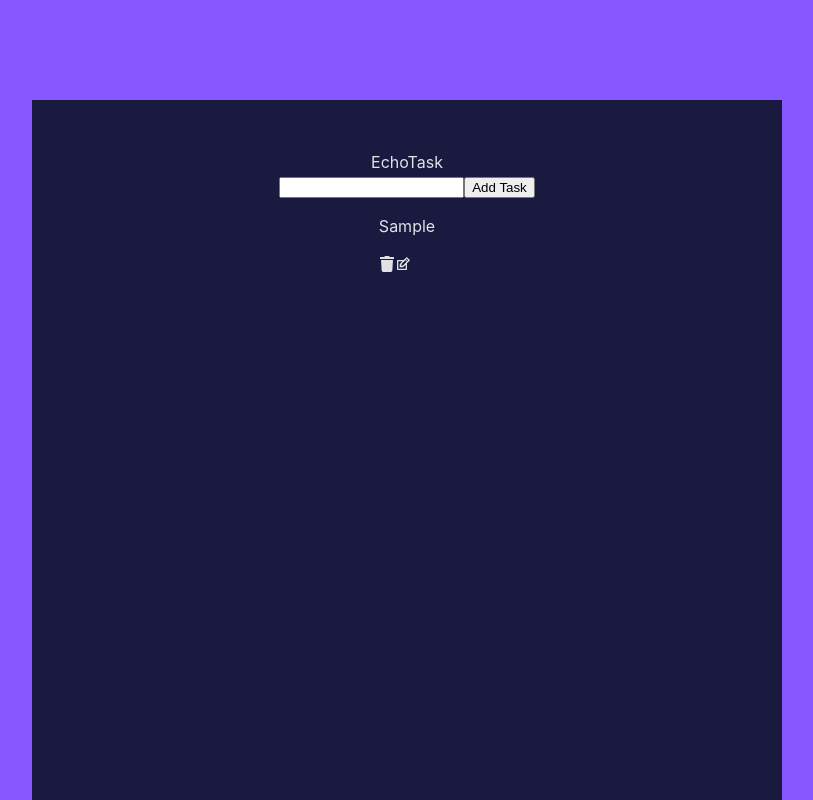
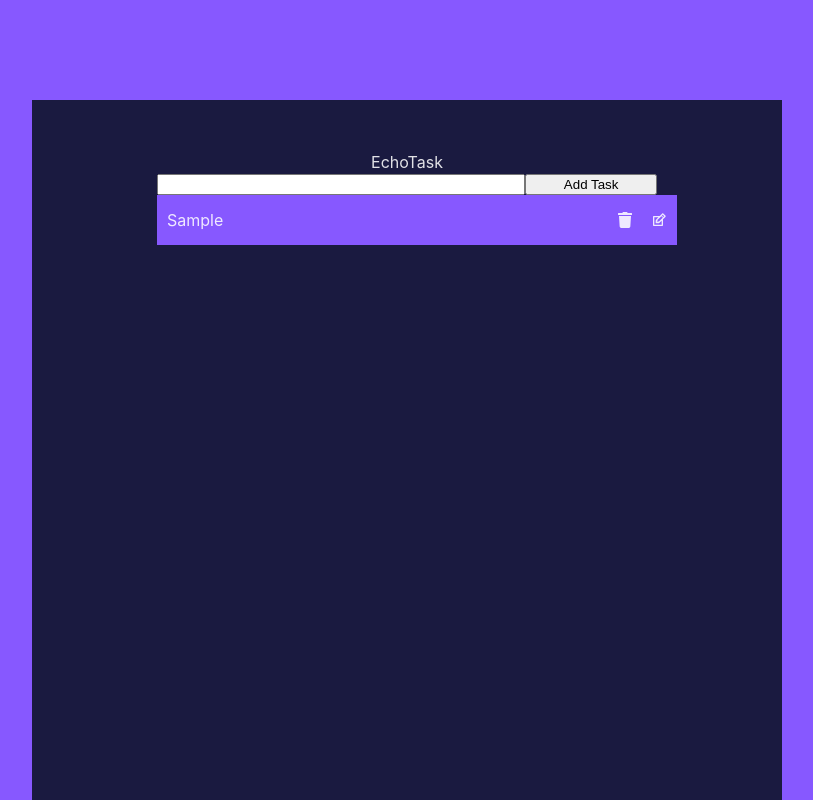
Before and after one commit to vin-vu/echo-task, a React (Vite) app in the folder frontend/: page / in a window 1280 px wide. Both pictures are taken after typing "Sample" into the empty fields and a click on the button "Add Task". Shown: the top 800 px of the page, without its empty margins (233-1046 px from the left). Built offline with nearby package versions, Linux system fonts and the light colour scheme.

Commit message:
Expanded with of form

```diff
--- a/frontend/src/App.css
+++ b/frontend/src/App.css
@@ -14,5 +14,46 @@ body {
   padding-top: 50px;
   width: 750px;
   height: 1000px;
-  background-color: #1A1A40;
+  background-color: #1a1a40;
+  /* margin: 0 auto; */
 }
+
+.input-container {
+
+  width: 100%;
+  max-width: 500px;
+  display: flex;
+}
+
+.input-container form {
+  flex-grow: 1;
+  display: flex;
+}
+.input-container input {
+  flex-grow: 3;
+
+}
+.input-container button {
+  flex-grow: 1;
+}
+
+.task-container {
+  width: 500px;
+}
+
+.task-item {
+  display: flex;
+  justify-content: space-between;
+  align-items: center;
+  width: 100%;
+  /* width: 200px; */
+  background-color: #8758ff;
+  height: 50px;
+  padding: 0px 10px;
+}
+
+.button-container {
+  display: flex;
+  width: 50px;
+  justify-content: space-between;
+}
--- a/frontend/src/App.tsx
+++ b/frontend/src/App.tsx
@@ -24,7 +24,7 @@ export default function App() {
       <div className="main-container">
         <span>EchoTask</span>
         <TodoForm addTask={addTask} />
-        {displayTasks}
+        <div className="task-container">{displayTasks}</div>
       </div>
     </>
   );
```
